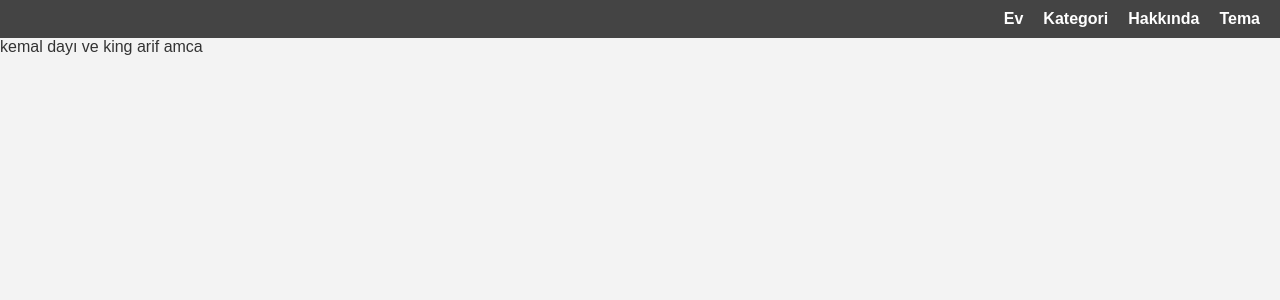
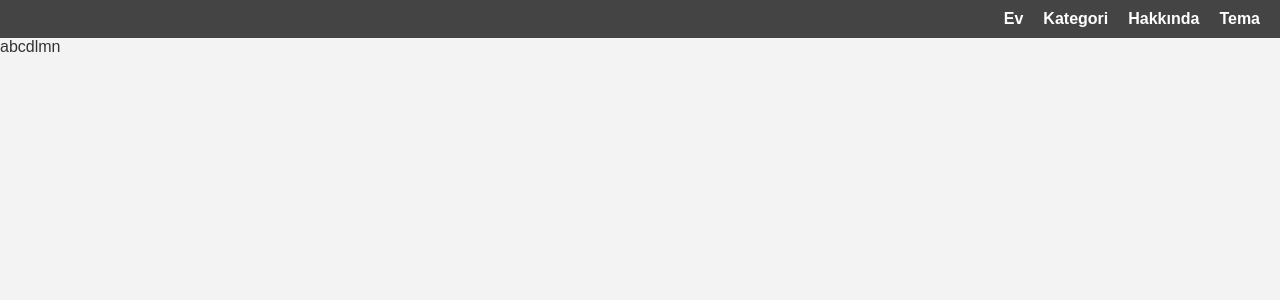
Before and after one commit to mchtx/documents_guide, a Django app: template documents_guide/myapp/templates/base.html in a window 1280 px wide. Shown: the top 300 px of the page. Run offline with Django 5.2, Linux system fonts and the light colour scheme; the template is opened without the code that fills it, so the values that code supplies are empty.

Commit message:
işlem yaptım

```diff
--- a/documents_guide/myapp/templates/base.html
+++ b/documents_guide/myapp/templates/base.html
@@ -29,4 +29,4 @@
 </body>
 </html>
 
-kemal dayı ve king arif amca
+abcdlmn
```
